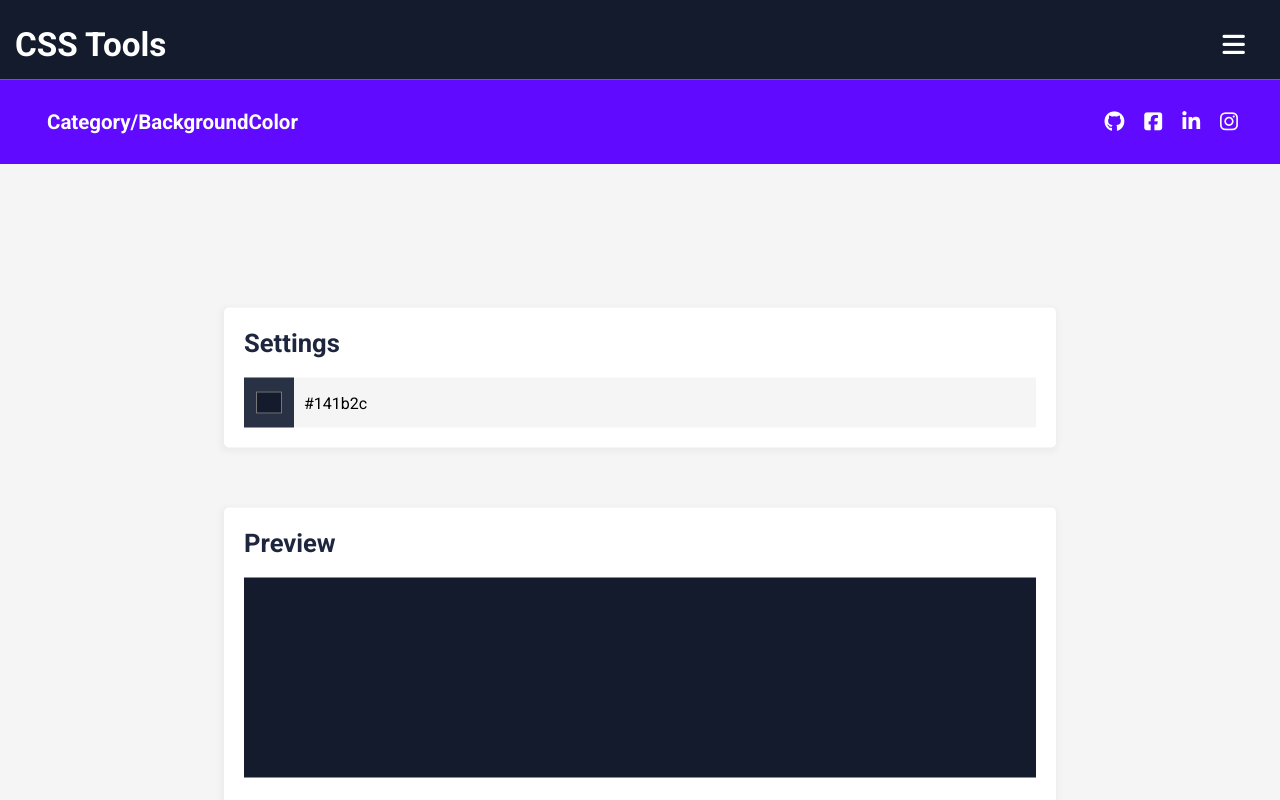
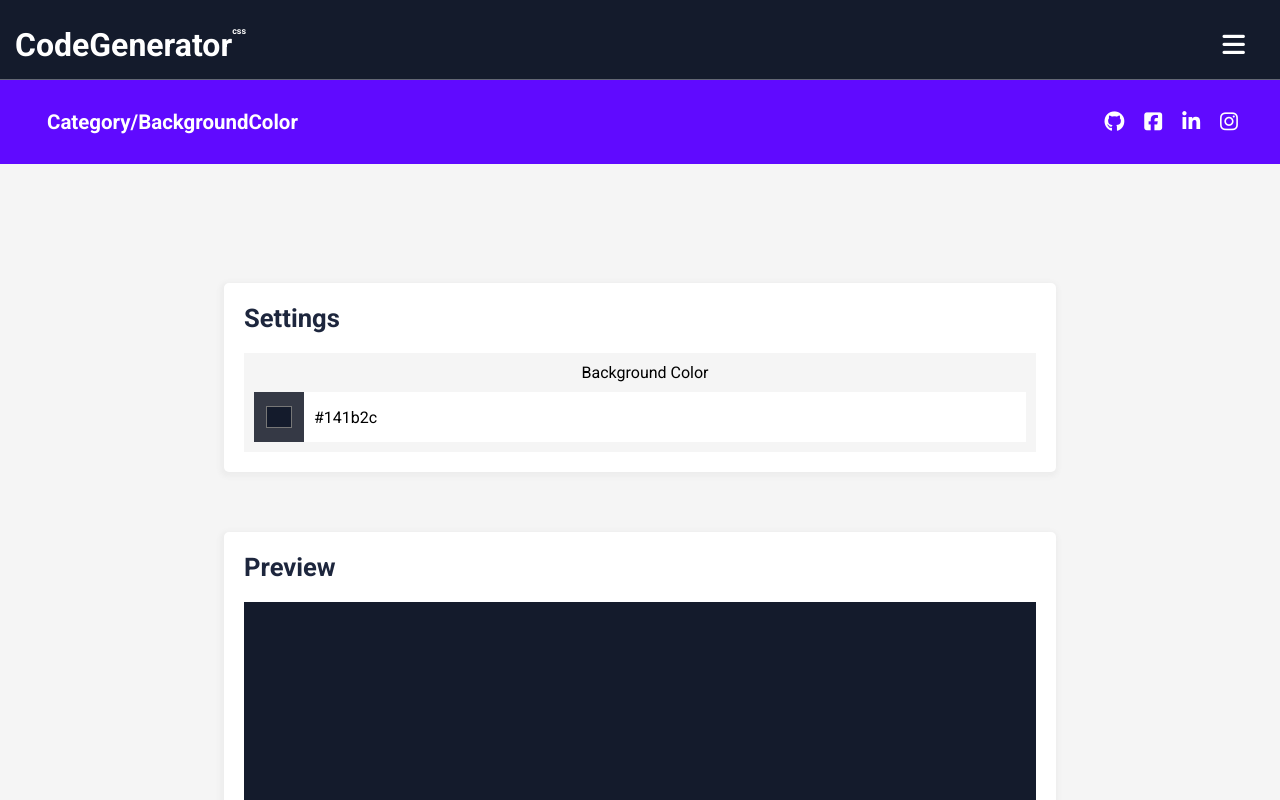
Before and after one commit to RadeStojicic/csstools, a Vue app: page /#/background-color in a window 1280 px wide. Before the commit this address led to /#/background-color. Shown: the top 800 px of the page. Built offline with nearby package versions, Linux system fonts and the light colour scheme.

Commit message:
update & logo

```diff
--- a/public/index.html
+++ b/public/index.html
@@ -10,7 +10,7 @@
     <meta name="copyright" content="2022 Rade Stojicic">
     <meta name="keywords" content="CSS Tools, CSS Generator, CSS Codes, box shadow generator, background gradient generator, background color generator, border generator, cursor generator, flexbox generator, image filter generator, opacity generator, text decoration generator, text shadow generator, rotate generator, color picker, css generator code, css tools online, css generator online, linear gradient generator, radial gradient generator, border radius generator">
 
-    <link rel="icon" href="<%= BASE_URL %>favicon.ico">
+    <link rel="icon" href="../src/assets/logo.png">
     <link
       href="https://fonts.googleapis.com/css2?family=Poppins:ital,wght@0,100;0,200;0,300;0,400;0,500;0,600;0,700;0,800;1,300;1,600;1,800&display=swap"
       rel="stylesheet">
--- a/src/App.vue
+++ b/src/App.vue
@@ -1,5 +1,6 @@
 <template>
   <div id="app">
+
       <vue-background-color></vue-background-color>
       <vue-navbar>
         <vue-border></vue-border>
@@ -28,24 +29,11 @@
 <script>
 export default {
   name: "App",
-  metaInfo() {
-    return {
-      title: "CSS Tools",
-      meta: [
-        {
-          name: "description",
-          content: "This Website Contains Css Tools To Generate CSS",
+  data() {
+    return {};
   },
-        {
-          property: "og:title",
-          content: "Epiloge - Build your network in your field of interest",
-        },
-        { name: "viewport", content: "width=device-width, initial-scale=1.0" },
-        { property: "og:site_name", content: "CSS Tools" },
-        { property: "og:type", content: "website" },
-        { name: "robots", content: "index,follow" },
-      ],
-    };
+  methods: {
+
   },
 };
 </script>
@@ -68,4 +56,5 @@ export default {
 .fadeIn {
   animation-duration: 0.15s;
 }
+
 </style>
--- a/src/components/BackgroundColor.vue
+++ b/src/components/BackgroundColor.vue
@@ -39,10 +39,14 @@
         <div class="optionsPallete">
           <h1 class="colorText">Settings</h1>
           <div class="colorBG">
-            <input class="color" v-model="color" type="color" name="color" />
-            <p>{{ color }}</p>
+            <p>Background Color</p>
+            <section class="colorBgContainer">
+              <input class="color" v-model="color" type="color" name="color" />
+              <p style="margin-left:10px;">{{ color }}</p>
+            </section>
           </div>
         </div>
+
         <div class="secondPallete">
           <div class="previewPalleteContainer">
             <h1 class="previewPalleteText">Preview</h1>
@@ -179,17 +183,6 @@ export default {
   align-items: center;
 }
 
-.color {
-  width: 50px;
-  height: 50px;
-  padding: 10px;
-  border: none;
-  outline: none;
-  font-size: 18px;
-  background-color: #293144;
-  color: white;
-}
-
 #hex {
   font-size: 0.9vw;
 }
@@ -218,14 +211,29 @@ export default {
   width: 100%;
   background-color: whitesmoke;
   display: flex;
-  align-items: center;
-}
-.colorBG p {
-  margin-left: 10px;
+  flex-direction: column;
 }
 
 .codePallete {
   color: #ffffff;
+}
+.colorBgContainer {
+  width: 100%;
+  background-color: white;
+  display: flex;
+  align-items: center;
+  margin-top: 10px;
+}
+
+.color {
+  width: 40px;
+  height: 40px;
+  padding: 5px;
+  border: none;
+  outline: none;
+  font-size: 18px;
+  background-color: #353945;
+  color: white;
 }
 
 .codePalleteText {
@@ -270,6 +278,9 @@ export default {
   padding: 20px;
   border-radius: 5px;
   box-shadow: -1px 2px 5px 3px #7070700e;
+}
+.optionsPallete div {
+  padding: 10px;
 }
 .secondPallete {
   flex: 1;
--- a/src/components/BackgroundGradient.vue
+++ b/src/components/BackgroundGradient.vue
@@ -49,6 +49,7 @@
                   name="color"
                   value="#000000"
                 />
+                <p style="margin-left: 10px;">{{ color1 }}</p>
               </section>
             </div>
             <div>
@@ -61,6 +62,7 @@
                   name="color"
                   value="#ffffff"
                 />
+                <p style="margin-left: 10px;">{{ color2 }}</p>
               </section>
             </div>
             <div v-if="this.activeGradientTypeVar == 'linear'">
--- a/src/components/BoxShadow.vue
+++ b/src/components/BoxShadow.vue
@@ -49,6 +49,7 @@
                   name="color"
                   value="#000000"
                 />
+                <p style="margin-left: 10px;">{{ colorBoxShadow }}</p>
               </section>
             </div>
             <div>
--- a/src/components/Navbar.vue
+++ b/src/components/Navbar.vue
@@ -1,7 +1,9 @@
 !<template>
   <div class="page">
     <div class="navbarClassic">
-      <h1 class="title"><a href="#">CSS Tools</a></h1>
+      <h1 class="title">
+        <a href="#">CodeGenerator <span class="cssTitle">css</span></a>
+      </h1>
       <div class="toolsNavBar">
         <ul>
           <p>BACKGROUND</p>
@@ -35,13 +37,17 @@
       </div>
       <footer class="footerClassic">
         <div>
-          <p>CSS Tools <i class="far fa-copyright"></i> 2021, by Rade</p>
+          <p>
+            CSS Code Generator <i class="far fa-copyright"></i> 2022, by Rade
+          </p>
         </div>
       </footer>
     </div>
     <div class="responsiveNav">
       <div class="headerResponsiveNav">
-        <p>CSS Tools</p>
+        <h1 class="titleRes">
+          <a href="#">CodeGenerator <span class="cssTitleRes">css</span></a>
+        </h1>
         <div>
           <i @click="showNav()" class="fas fa-bars"></i>
           <i style="display:none;" @click="showNav()" class="fas fa-times"></i>
@@ -80,7 +86,9 @@
       </ul>
       <footer class="responsiveFooter">
         <div>
-          <p>CssTools <i class="far fa-copyright"></i> 2021, by Rade</p>
+          <p>
+            CSS Code Generator <i class="far fa-copyright"></i> 2022, by Rade
+          </p>
         </div>
       </footer>
     </div>
@@ -141,7 +149,14 @@ a {
   font-size: 1.4vw;
   padding: 25px 20px 25px 20px;
   font-weight: bold;
-  letter-spacing: 3px;
+  display: flex;
+  justify-content: flex-start;
+}
+.cssTitle {
+  font-size: 0.6vw;
+  float: right;
+  padding-left: 5px;
+  padding-top: 5px;
 }
 
 .toolsNavBar {
@@ -193,12 +208,23 @@ a {
   display: none;
 }
 
+.titleRes {
+  color: white;
+  font-size: 5.5vw;
+  font-weight: bold;
+}
+.cssTitleRes {
+  font-size: 2vw;
+  float: right;
+}
+
 .navBarLinksFooter {
   width: 100vw;
   height: 100vh;
   background-color: #141b2c;
   overflow: scroll;
 }
+
 .fa-bars {
   display: flex;
   justify-content: flex-start;
@@ -408,6 +434,12 @@ a {
   .headerResponsiveNav {
     display: flex;
   }
+  .titleRes {
+    font-size: 2.5vw;
+  }
+  .cssTitleRes {
+    font-size: 0.7vw;
+  }
   .fa-bars {
     display: flex;
     justify-content: flex-start;
@@ -475,6 +507,12 @@ a {
   .headerResponsiveNav {
     display: flex;
   }
+  .titleRes {
+    font-size: 3.5vw;
+  }
+  .cssTitleRes {
+    font-size: 1vw;
+  }
   .fa-bars {
     display: flex;
     justify-content: flex-start;
@@ -522,6 +560,12 @@ a {
   .headerResponsiveNav {
     display: flex;
   }
+  .titleRes {
+    font-size: 4.5vw;
+  }
+  .cssTitleRes {
+    font-size: 1.5vw;
+  }
   .fa-bars {
     display: flex;
     justify-content: flex-start;
@@ -560,6 +604,14 @@ a {
   }
 }
 @media (max-width: 600px) {
+  .titleRes {
+    font-size: 5.5vw;
+  }
+  .cssTitleRes {
+    font-size: 2vw;
+    padding-left: 5px;
+  }
+
   .navbarClassic {
     display: none;
   }
--- a/src/components/TextDecoration.vue
+++ b/src/components/TextDecoration.vue
@@ -49,6 +49,7 @@
                   name="color"
                   value="#000000"
                 />
+                <p style="margin-left: 10px;">{{ colortextDecoration }}</p>
               </section>
             </div>
             <div>
--- a/src/components/TextShadow.vue
+++ b/src/components/TextShadow.vue
@@ -49,6 +49,7 @@
                   name="color"
                   value="#000000"
                 />
+                <p style="margin-left: 10px;">{{ colortextShadow }}</p>
               </section>
             </div>
             <div>
--- a/src/main.js
+++ b/src/main.js
@@ -14,7 +14,6 @@ import BackgroundGradient from "./components/BackgroundGradient.vue";
 import Flexbox from "./components/Flexbox.vue";
 import Cursor from "./components/Cursor.vue";
 import ImageFilter from "./components/ImageFilter.vue";
-import VueMeta from "vue-meta";
 
 Vue.config.productionTip = false;
 
@@ -32,8 +31,6 @@ Vue.component("vue-flexbox", Flexbox);
 Vue.component("vue-cursor", Cursor);
 Vue.component("vue-image-filter", ImageFilter);
 
-Vue.use(VueMeta);
-
 new Vue({
   router,
   render: (h) => h(App),
--- a/src/routers/index.js
+++ b/src/routers/index.js
@@ -12,11 +12,17 @@ import BackgroundGradient from "../components/BackgroundGradient.vue";
 import Flexbox from "../components/Flexbox.vue";
 import Cursor from "../components/Cursor.vue";
 import ImageFilter from "../components/ImageFilter.vue";
+import Homepage from "../App.vue";
 
 Vue.use(Router);
 
 const router = new Router({
   routes: [
+    {
+      path: "/home",
+      name: "home",
+      component: Homepage,
+    },
     {
       path: "/background-color",
       name: "background-color",
```
Also changed, not shown: src/components/Homepage.vue (added, +49 -0 lines), src/assets/logo.png. Lines whose indentation alone changed are shown as unchanged.
